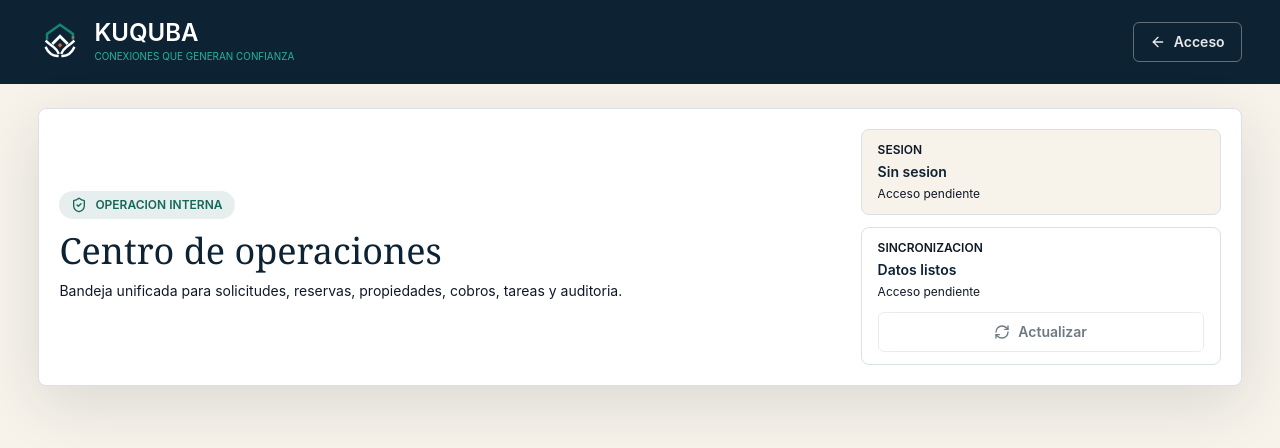
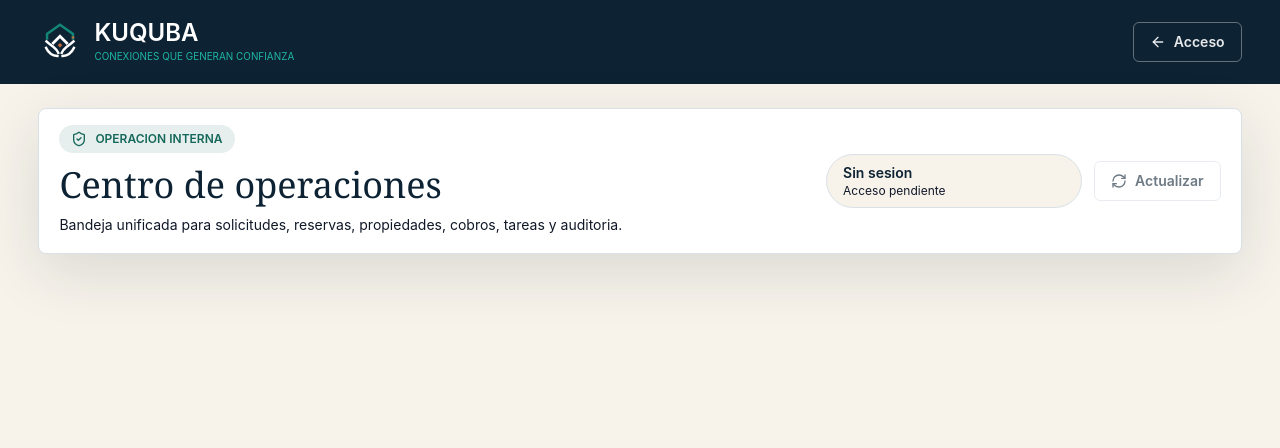
Before and after one commit to josemitchi/kuquba, a Next.js app in the folder apps/web/: page /ops/home in a window 1280 px wide. Shown: the top 448 px of the page. Built offline with nearby package versions, Linux system fonts and the light colour scheme.

Commit message:
Simplify operations workbench header

```diff
--- a/apps/web/src/components/ops-workbench-page.tsx
+++ b/apps/web/src/components/ops-workbench-page.tsx
@@ -661,8 +661,8 @@ function OpsCommandBar({
   sessionReady: boolean;
 }) {
   return (
-    <div className="rounded-[8px] border border-line bg-white p-5 shadow-soft">
-      <div className="grid gap-5 lg:grid-cols-[minmax(0,1fr)_360px] lg:items-center">
+    <div className="rounded-[8px] border border-line bg-white px-5 py-4 shadow-soft">
+      <div className="flex flex-col gap-4 lg:flex-row lg:items-center lg:justify-between">
         <div className="min-w-0">
           <div className="inline-flex items-center gap-2 rounded-full bg-green/10 px-3 py-1.5 text-xs font-semibold uppercase text-green">
             <ShieldCheck aria-hidden className="h-4 w-4" />
@@ -676,21 +676,10 @@ function OpsCommandBar({
           </p>
         </div>
 
-        <div className="grid gap-3 sm:grid-cols-2 lg:grid-cols-1">
-          <div className="rounded-[8px] border border-line bg-ivory px-4 py-3">
-            <p className="text-xs font-semibold uppercase text-ink/48">Sesion</p>
-            <p className="mt-1 truncate text-sm font-semibold text-midnight">{operatorName}</p>
-            <p className="mt-1 truncate text-xs text-ink/58">{roleName}</p>
-          </div>
-          <div className="flex flex-col gap-3 rounded-[8px] border border-line bg-white px-4 py-3 sm:flex-row sm:items-center sm:justify-between lg:flex-col lg:items-stretch">
-            <div className="min-w-0">
-              <p className="text-xs font-semibold uppercase text-ink/48">Sincronizacion</p>
-              <p className="mt-1 text-sm font-semibold text-midnight">
-                {isRefreshing ? "Actualizando datos" : "Datos listos"}
-              </p>
-              <p className="mt-1 text-xs text-ink/58">
-                {sessionReady ? "Workbench operativo" : "Acceso pendiente"}
-              </p>
+        <div className="flex flex-col gap-3 sm:flex-row sm:items-center lg:justify-end">
+          <div className="min-w-64 rounded-full border border-line bg-ivory px-4 py-2">
+            <p className="truncate text-sm font-semibold text-midnight">{operatorName}</p>
+            <p className="truncate text-xs text-ink/58">{roleName}</p>
           </div>
           <button
             className="focus-ring inline-flex min-h-10 items-center justify-center gap-2 rounded-[6px] border border-line bg-white px-4 text-sm font-semibold text-midnight transition hover:border-green hover:text-green disabled:cursor-not-allowed disabled:opacity-60"
@@ -699,9 +688,8 @@ function OpsCommandBar({
             type="button"
           >
             <RefreshCw aria-hidden className={`h-4 w-4 ${isRefreshing ? "animate-spin" : ""}`} />
-              Actualizar
+            {isRefreshing ? "Actualizando" : "Actualizar"}
           </button>
-          </div>
         </div>
       </div>
     </div>
```
Lines whose indentation alone changed are shown as unchanged.
